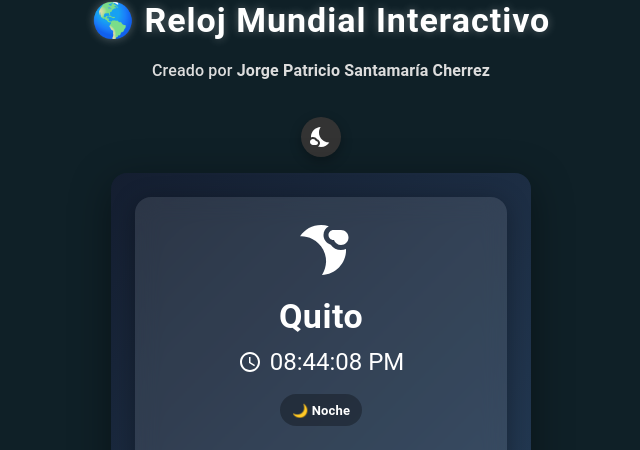
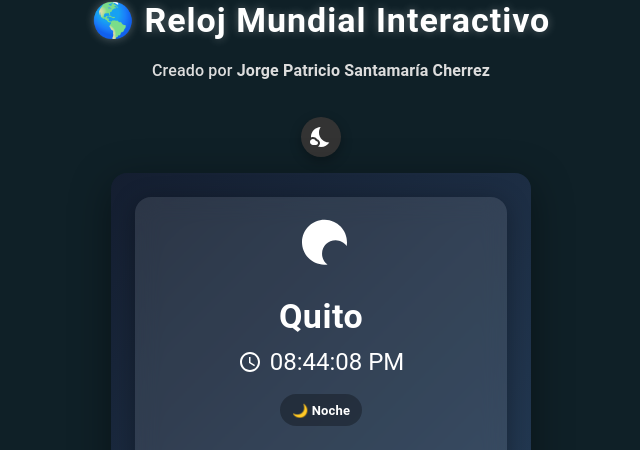
Before and after one commit to Patogol35/horamundial, a React (Vite) app: page / in a window 1280 px wide. Shown: the part 119-569 px from the top of the page, without its empty margins (319-959 px from the left). Built offline with nearby package versions, Linux system fonts and the light colour scheme.

Commit message:
Update WorldClock.jsx

```diff
--- a/src/WorldClock.jsx
+++ b/src/WorldClock.jsx
@@ -11,7 +11,7 @@ import {
   Chip,
 } from "@mui/material";
 import { motion } from "framer-motion";
-import { AccessTime, WbSunny, NightsStay } from "@mui/icons-material";
+import { AccessTime, WbSunny, DarkMode } from "@mui/icons-material";
 
 const cities = [
   { name: "Quito", timezone: "America/Guayaquil" },
@@ -61,7 +61,7 @@ export default function WorldClock({ isGlobalDay }) {
     ? "linear-gradient(135deg, #e3f2fd, #bbdefb)"
     : "linear-gradient(135deg, #141e30, #243b55)";
   const textColor = isDay ? "#0b2545" : "#ffffff";
-  const iconColor = isDay ? "#FFD700" : "#ffffff"; // 🌞 dorado, 🌙 blanco
+  const iconColor = isDay ? "#FFD700" : "#ffffff"; // 🌞 dorado / 🌙 blanco
 
   return (
     <motion.div
@@ -94,16 +94,22 @@ export default function WorldClock({ isGlobalDay }) {
           }}
         >
           <CardContent sx={{ textAlign: "center" }}>
-            {/* Ícono visible y con color correcto */}
+            {/* Ícono día/noche animado */}
             <motion.div
-              initial={{ rotate: 0 }}
-              animate={{ rotate: isDay ? 0 : 180 }}
-              transition={{ duration: 1 }}
+              animate={{
+                rotate: isDay ? 0 : 180,
+                y: [0, -5, 0],
+              }}
+              transition={{
+                duration: 1.5,
+                repeat: Infinity,
+                repeatType: "reverse",
+              }}
             >
               {isDay ? (
                 <WbSunny sx={{ fontSize: 60, color: iconColor }} />
               ) : (
-                <NightsStay sx={{ fontSize: 60, color: iconColor }} />
+                <DarkMode sx={{ fontSize: 60, color: iconColor }} />
               )}
             </motion.div>
 
@@ -216,4 +222,4 @@ export default function WorldClock({ isGlobalDay }) {
       </Box>
     </motion.div>
   );
-                      }
+}
```
